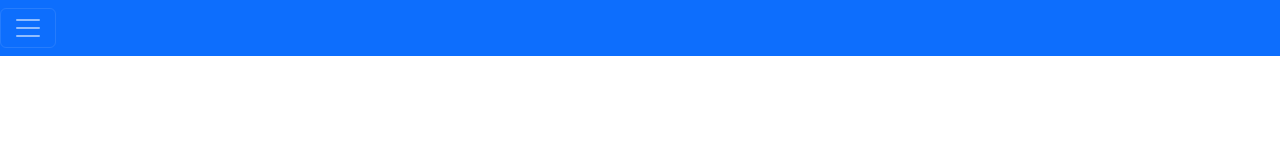
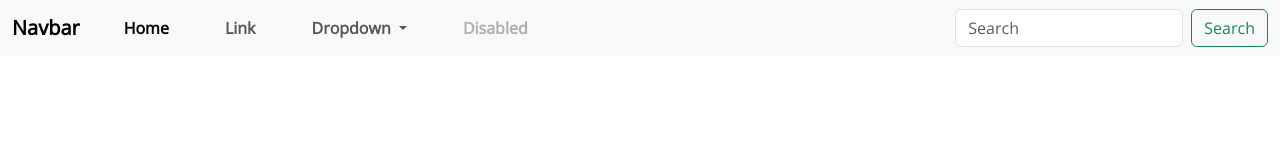
Before and after one commit to estrada1403/P1Framewroks, a plain HTML site: page index.html in a window 1280 px wide. Drawn offline with nearby package versions, Linux system fonts and the light colour scheme.

Commit message:
Menú bootstrap

```diff
--- a/css/styles.css
+++ b/css/styles.css
@@ -14,13 +14,6 @@ h1 {
     font-family: 'Open Sans', sans-serif;
 }
 
-.menues {
-    background-color: rgb(142, 51, 51);
-    font-family: 'Open Sans', sans-serif;
-    font-weight: 900;
-
-
-}
 
 body {
     font-family: Arial, Helvetica, sans-serif;
@@ -28,15 +21,11 @@ body {
     align-items: center;
     }
 
-nav {
-    display: flex;
-    align-items: center;
-    justify-content: space-between;
-    padding-top: 20px;
-    padding-left: 5%;
-    padding-right: 5%;
-    font-weight: lighter;
-}
+.menues {
+        background-color: rgb(255, 162, 162);
+        font-family: 'Open Sans', sans-serif;
+        font-weight: 900;
+    }
 
 ul li {
     display: inline-block;
--- a/index.html
+++ b/index.html
@@ -16,10 +16,9 @@
 <body>
 
     <div class="menues">
-        <nav class="navbar bg-primary" data-bs-theme="dark">
+      <nav class="navbar navbar-expand-lg bg-body-tertiary">
         <div class="container-fluid">
-
-            </div>
+          <a class="navbar-brand" href="#">Navbar</a>
           <button class="navbar-toggler" type="button" data-bs-toggle="collapse" data-bs-target="#navbarSupportedContent" aria-controls="navbarSupportedContent" aria-expanded="false" aria-label="Toggle navigation">
             <span class="navbar-toggler-icon"></span>
           </button>
@@ -29,25 +28,26 @@
                 <a class="nav-link active" aria-current="page" href="#">Home</a>
               </li>
               <li class="nav-item">
-                    <a class="nav-link nav-link active" href="#">Cart</a>
+                <a class="nav-link" href="#">Link</a>
               </li>
               <li class="nav-item dropdown">
-                    <a class="nav-link dropdown-toggle nav-link active" href="#" role="button" data-bs-toggle="dropdown" aria-expanded="false">
-                      Shop
+                <a class="nav-link dropdown-toggle" href="#" role="button" data-bs-toggle="dropdown" aria-expanded="false">
+                  Dropdown
                 </a>
-                    <ul class="dropdown-menu bg-secondary-red">
-                      <li><a class="dropdown-item" href="#">Hoodies</a></li>
-                      <li><a class="dropdown-item" href="#">Shirts</a></li>
-                      <li><a class="dropdown-item" href="#">Shoes</a></li>
+                <ul class="dropdown-menu">
+                  <li><a class="dropdown-item" href="#">Action</a></li>
+                  <li><a class="dropdown-item" href="#">Another action</a></li>
+                  <li><hr class="dropdown-divider"></li>
+                  <li><a class="dropdown-item" href="#">Something else here</a></li>
                 </ul>
               </li>
               <li class="nav-item">
-                    <a class="nav-link active" aria-current="page">Contact</a>
+                <a class="nav-link disabled" aria-disabled="true">Disabled</a>
               </li>
             </ul>
             <form class="d-flex" role="search">
               <input class="form-control me-2" type="search" placeholder="Search" aria-label="Search">
-                  <button class="btn btn-outline-info" type="submit">Search</button>
+              <button class="btn btn-outline-success" type="submit">Search</button>
             </form>
           </div>
         </div>
```
Lines whose indentation alone changed are shown as unchanged.
